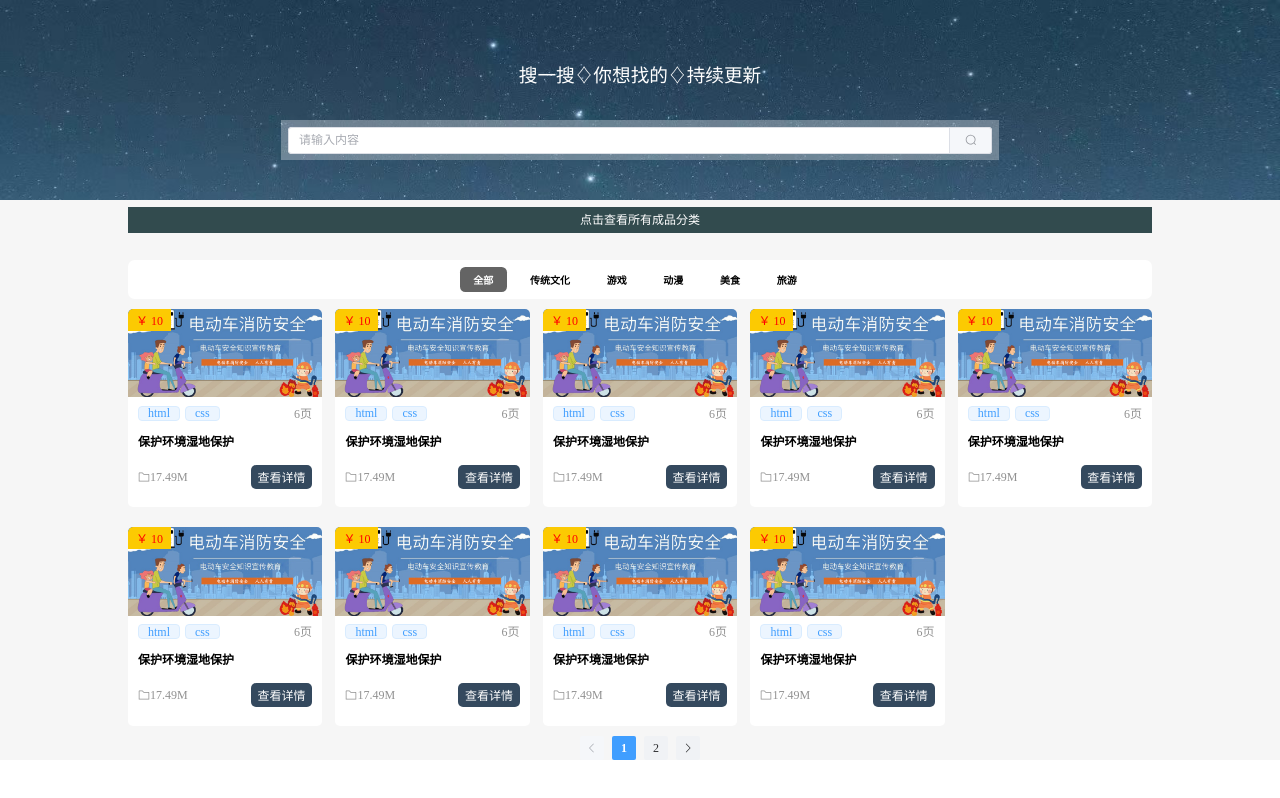
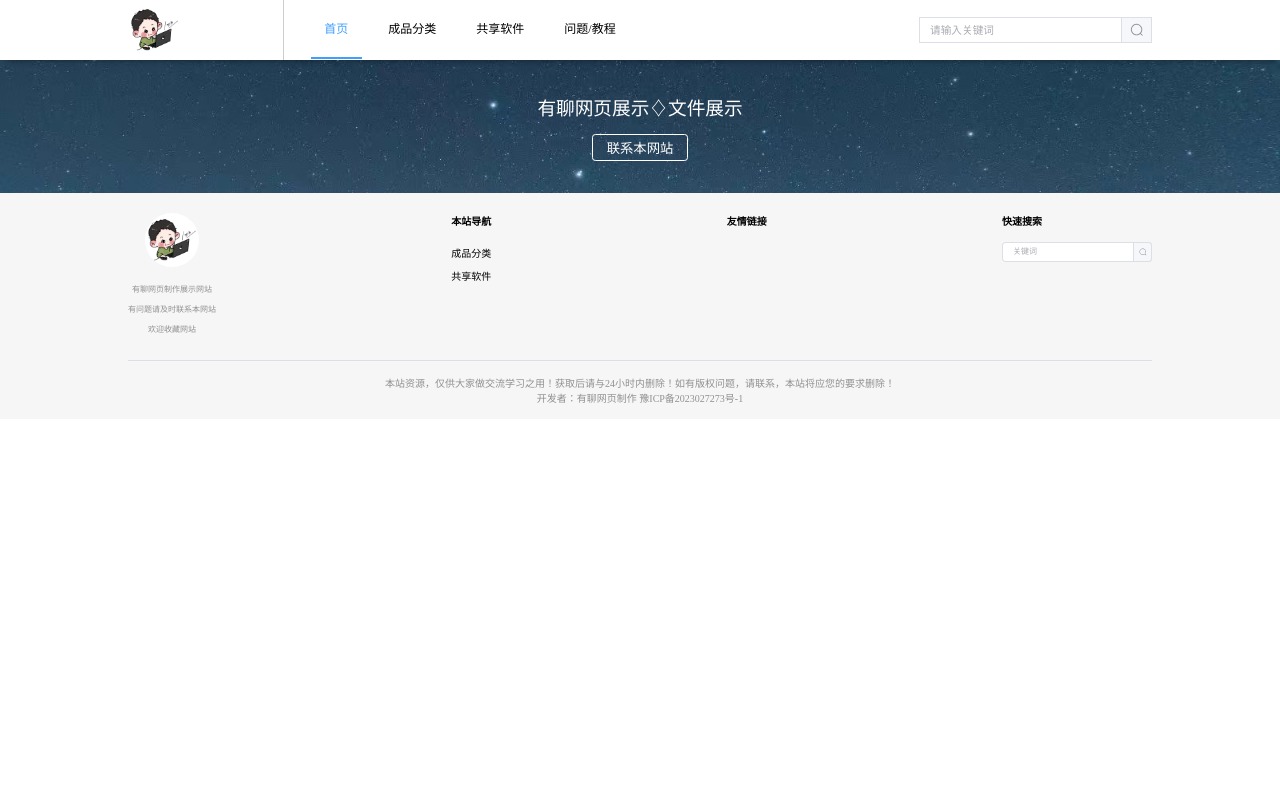
Before and after one commit to lw20001210/Shop, a Vue app: page /home in a window 1280 px wide. Built offline with nearby package versions, Linux system fonts and the light colour scheme.

Commit message:
fix:注释身体

```diff
--- a/src/App.vue
+++ b/src/App.vue
@@ -1,8 +1,8 @@
 <template>
   <div class="container">
-    <!-- <Header></Header> -->
-    <RouterView></RouterView>
-    <!-- <Footer></Footer> -->
+    <Header></Header>
+    <!-- <RouterView></RouterView> -->
+    <Footer></Footer>
   </div>
 </template>
 <script setup lang="ts">
```
